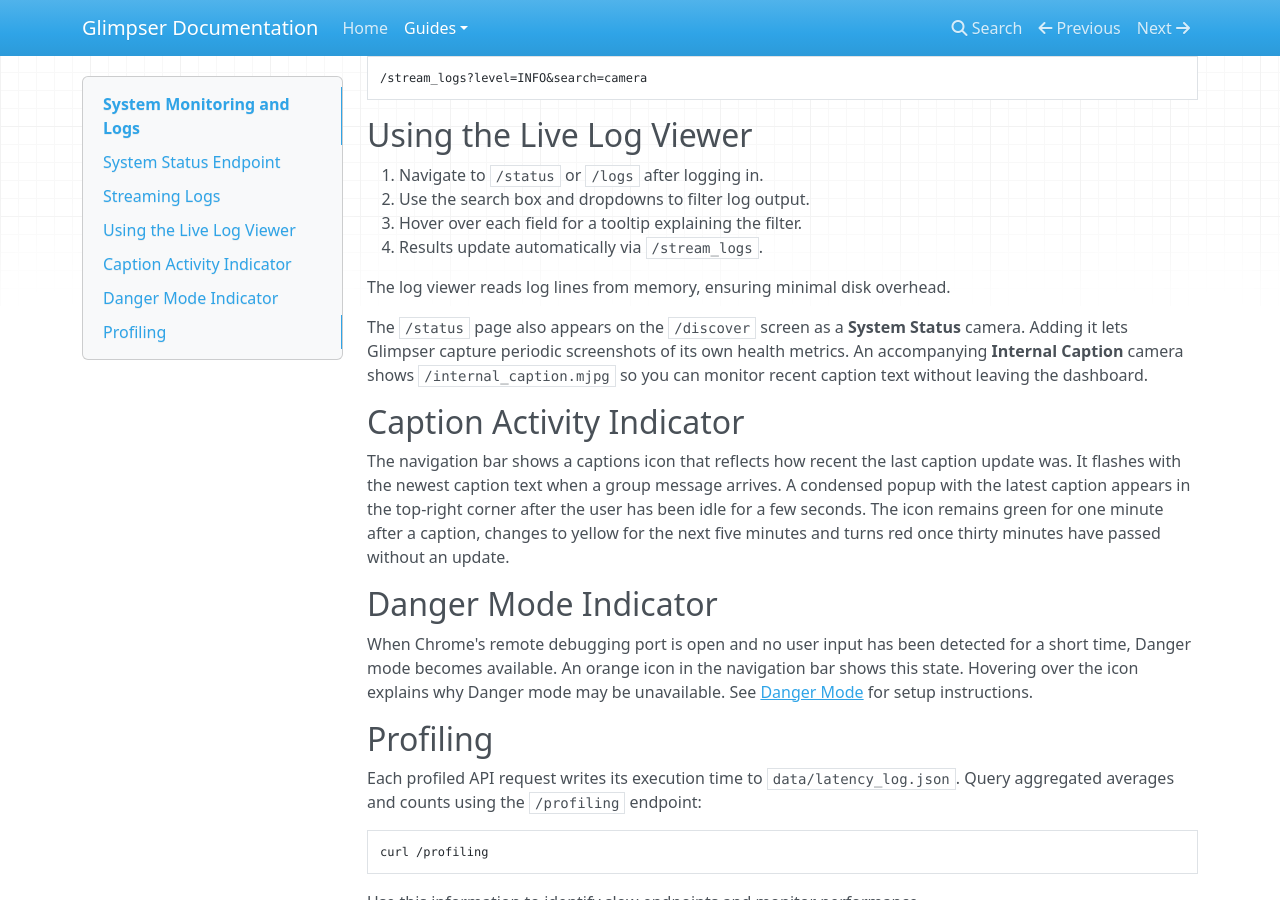
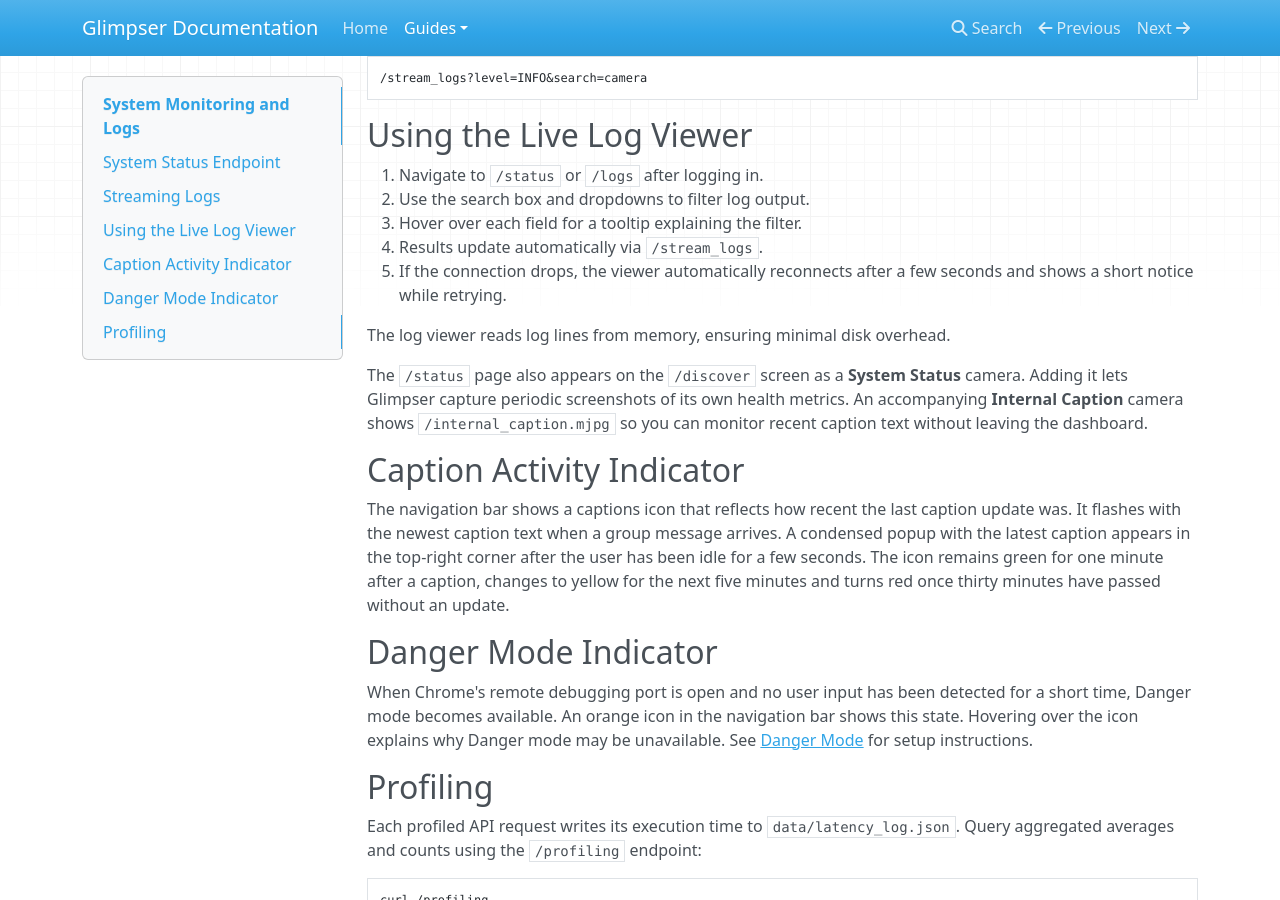
Before and after one commit to KristopherKubicki/glimpser, an MkDocs documentation site: the page built from docs/system_monitoring.md, in a window 1280 px wide and 900 px high, scrolled down 982 px. Built offline with MkDocs 1.6.1, drawn with Linux system fonts in a browser that asks for light colours; nearby versions of some CDN libraries.

Commit message:
feat: retry log stream on errors

```diff
--- a/app/static/css/style.css
+++ b/app/static/css/style.css
@@ -1431,3 +1431,9 @@
 .tab-content.active {
     display: block;
 }
+
+#log-connection-status {
+    text-align: center;
+    padding: 0.5rem;
+    color: var(--accent-color);
+}
--- a/docs/system_monitoring.md
+++ b/docs/system_monitoring.md
@@ -48,6 +48,7 @@
 2. Use the search box and dropdowns to filter log output.
 3. Hover over each field for a tooltip explaining the filter.
 4. Results update automatically via `/stream_logs`.
+5. If the connection drops, the viewer automatically reconnects after a few seconds and shows a short notice while retrying.
 
 The log viewer reads log lines from memory, ensuring minimal disk overhead.
 
```
Also changed, not shown: app/static/js/logs.js (+26 -6 lines), 2 other files.
